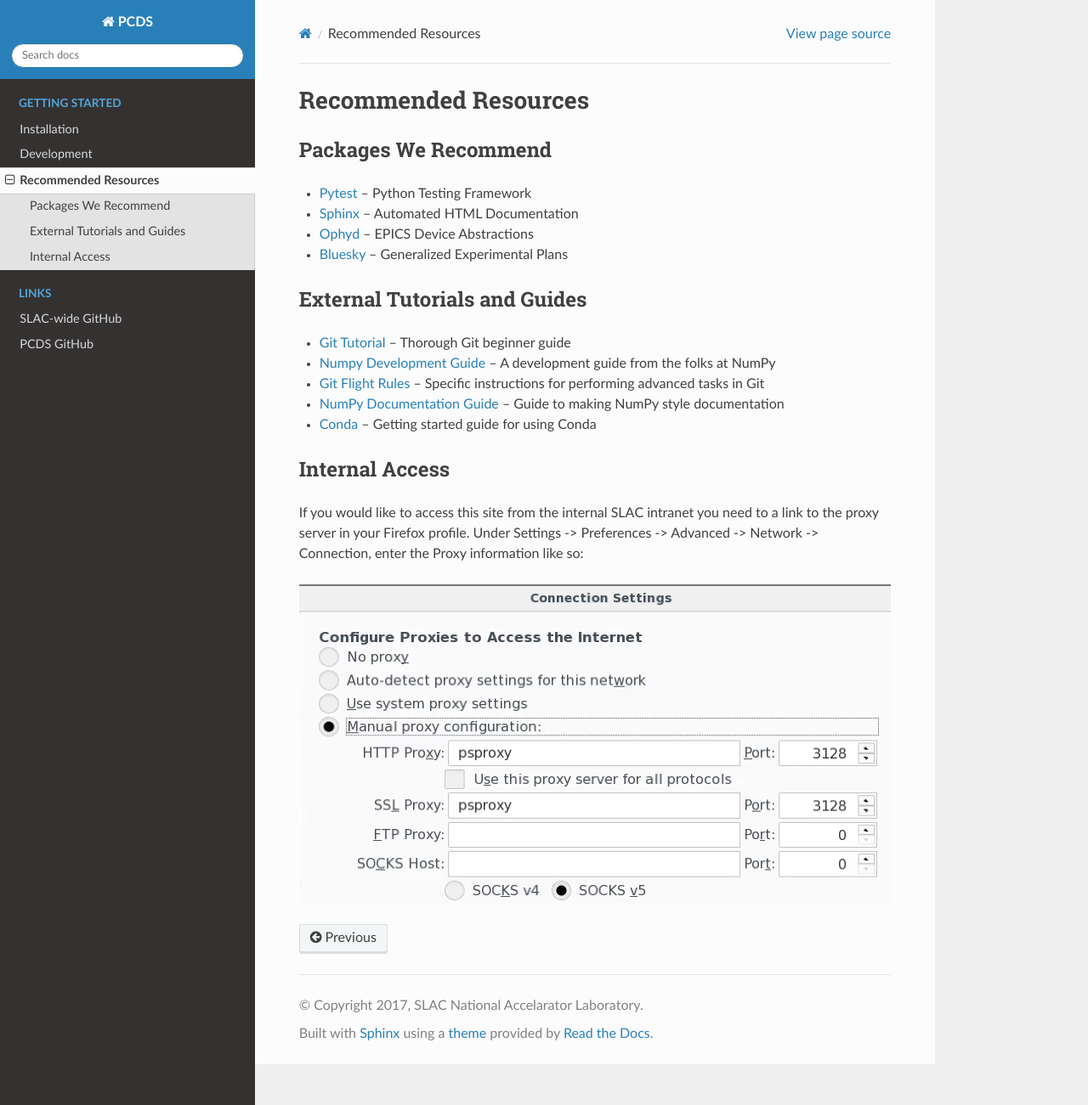
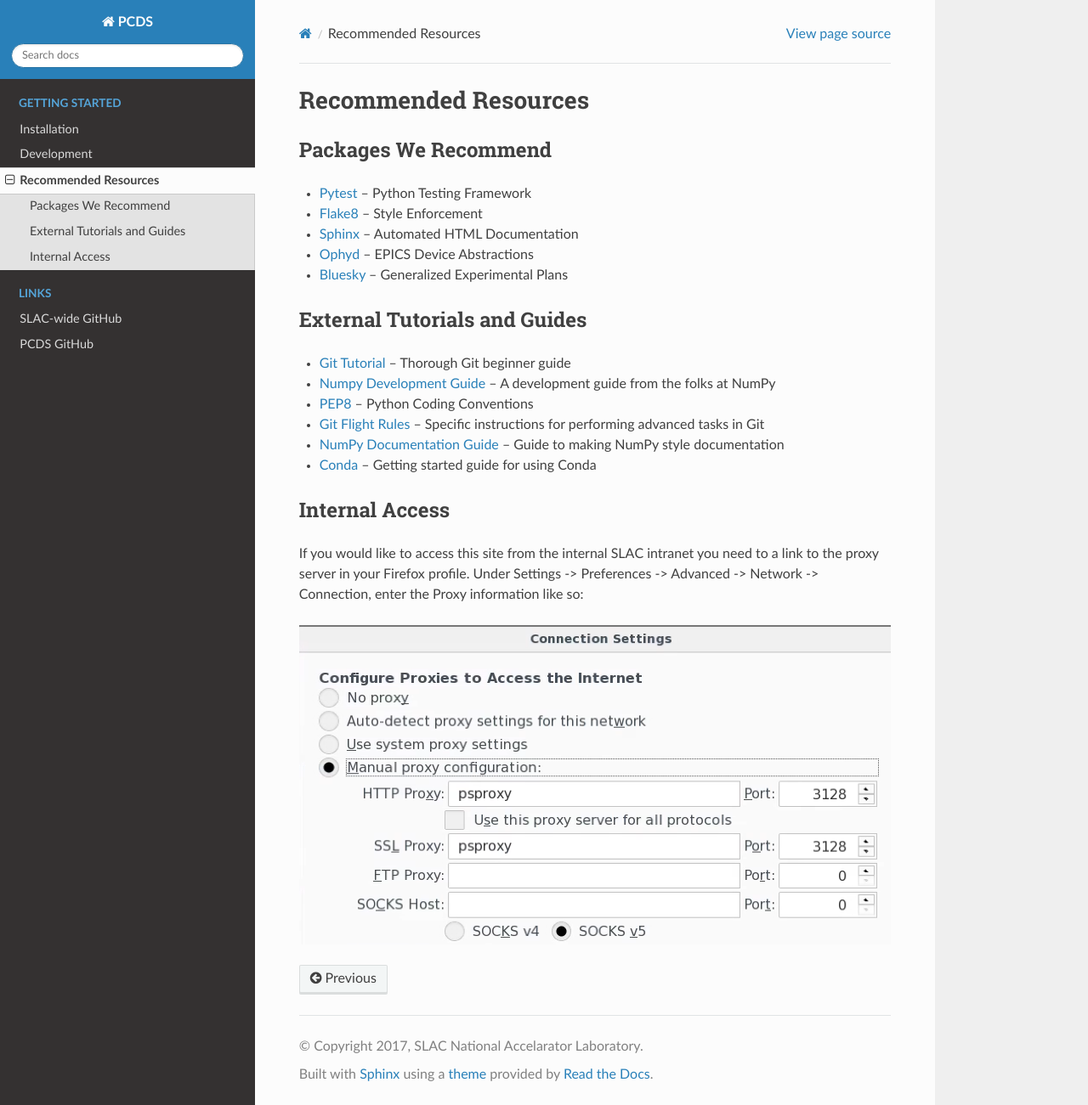
Before and after one commit to pcdshub/pcdshub.github.io, a Sphinx documentation site: the page built from source/resources.rst, in a window 1280 px wide and 1301 px high. Shown: the whole window at 85% size. Built offline with Sphinx 7.4.7 and the Read the Docs theme 2.0.0, drawn with Linux system fonts in a browser that asks for light colours.

Commit message:
DOC: Add links to PEP8, flake8

```diff
--- a/source/resources.rst
+++ b/source/resources.rst
@@ -5,6 +5,7 @@ Recommended Resources
 Packages We Recommend
 =====================
 * `Pytest <https://docs.pytest.org/en/latest>`_ -- Python Testing Framework
+* `Flake8 <http://flake8.pycqa.org/en/latest>`_ -- Style Enforcement
 * `Sphinx <http://www.sphinx-doc.org/en/stable>`_ -- Automated HTML Documentation
 * `Ophyd <http://nsls-ii.github.io/ophyd>`_ -- EPICS Device Abstractions
 * `Bluesky <http://nsls-ii.github.io/bluesky>`_ -- Generalized Experimental Plans
@@ -13,6 +14,7 @@ External Tutorials and Guides
 =============================
 * `Git Tutorial <http://swcarpentry.github.io/git-novice>`_ -- Thorough Git beginner guide
 * `Numpy Development Guide <https://docs.scipy.org/doc/numpy/dev/gitwash/development_workflow.html>`_ -- A development guide from the folks at NumPy
+* `PEP8 <https://www.python.org/dev/peps/pep-0008>`_ -- Python Coding Conventions
 * `Git Flight Rules <https://github.com/k88hudson/git-flight-rules>`_ -- Specific instructions for performing advanced tasks in Git
 * `NumPy Documentation Guide <https://github.com/numpy/numpy/blob/master/doc/HOWTO_DOCUMENT.rst.txt>`_ -- Guide to making NumPy style documentation
 * `Conda <https://conda.io/docs/user-guide/getting-started.html>`_ -- Getting started guide for using Conda
```
